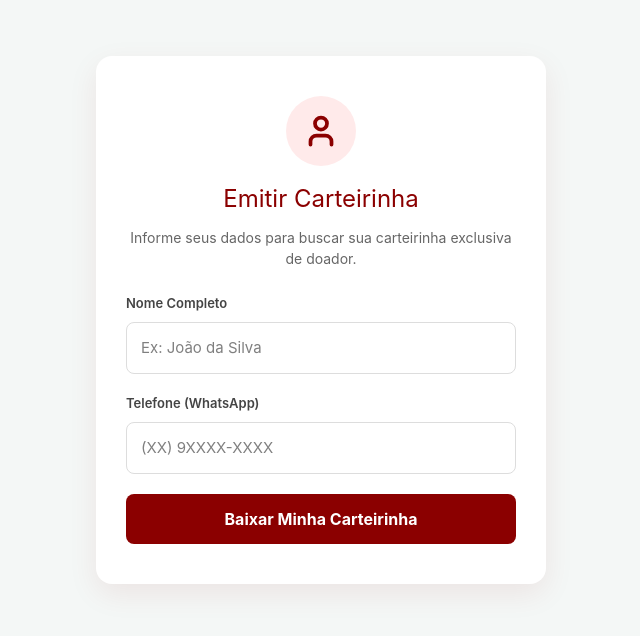
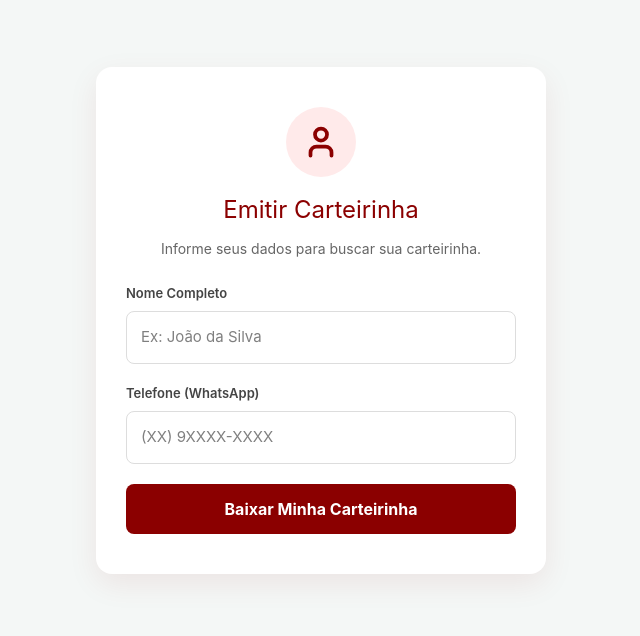
Before and after one commit to Irandisilvaa/agendamento-doacao-sangue, a React (Vite) app: page /carteirinha in a window 1280 px wide. Shown: the top 636 px of the page, without its empty margins (319-959 px from the left). Built offline with nearby package versions, Linux system fonts and the light colour scheme.

Commit message:
Ajustes nos textos

```diff
--- a/src/pages/EmissaoCarteirinha.jsx
+++ b/src/pages/EmissaoCarteirinha.jsx
@@ -158,7 +158,7 @@ export default function EmissaoCarteirinha() {
         </div>
 
         <h2>Emitir Carteirinha</h2>
-        <p className="subtitle">Informe seus dados para buscar sua carteirinha exclusiva de doador.</p>
+        <p className="subtitle">Informe seus dados para buscar sua carteirinha.</p>
 
         <form onSubmit={buscarEGerarPDF} className="carteirinha-form">
           <div className="input-group">
--- a/src/pages/Home.jsx
+++ b/src/pages/Home.jsx
@@ -286,7 +286,7 @@ export default function Home() {
                 Já fez a sua Tipagem Sanguínea?
               </h2>
               <p className="text-gray-600 md:text-lg max-w-xl">
-                Se você já participou da coleta, a sua <b>Carteirinha Exclusiva de Doador</b> já está pronta! Baixe agora mesmo em formato PDF.
+                Se você já participou da coleta, a sua <b>Carteirinha</b> já está pronta! Baixe agora mesmo em formato PDF.
               </p>
             </div>
           </div>
```
